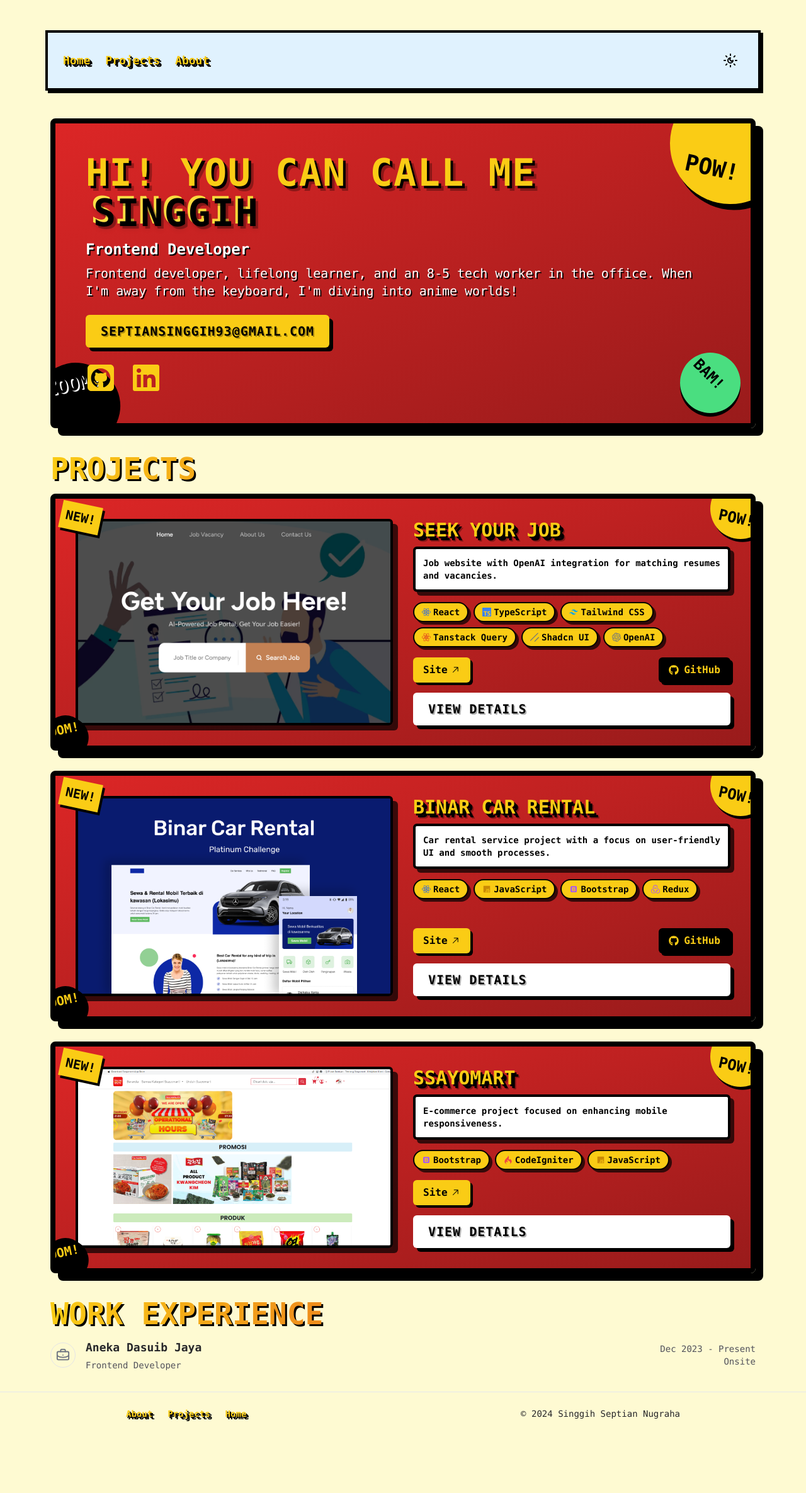
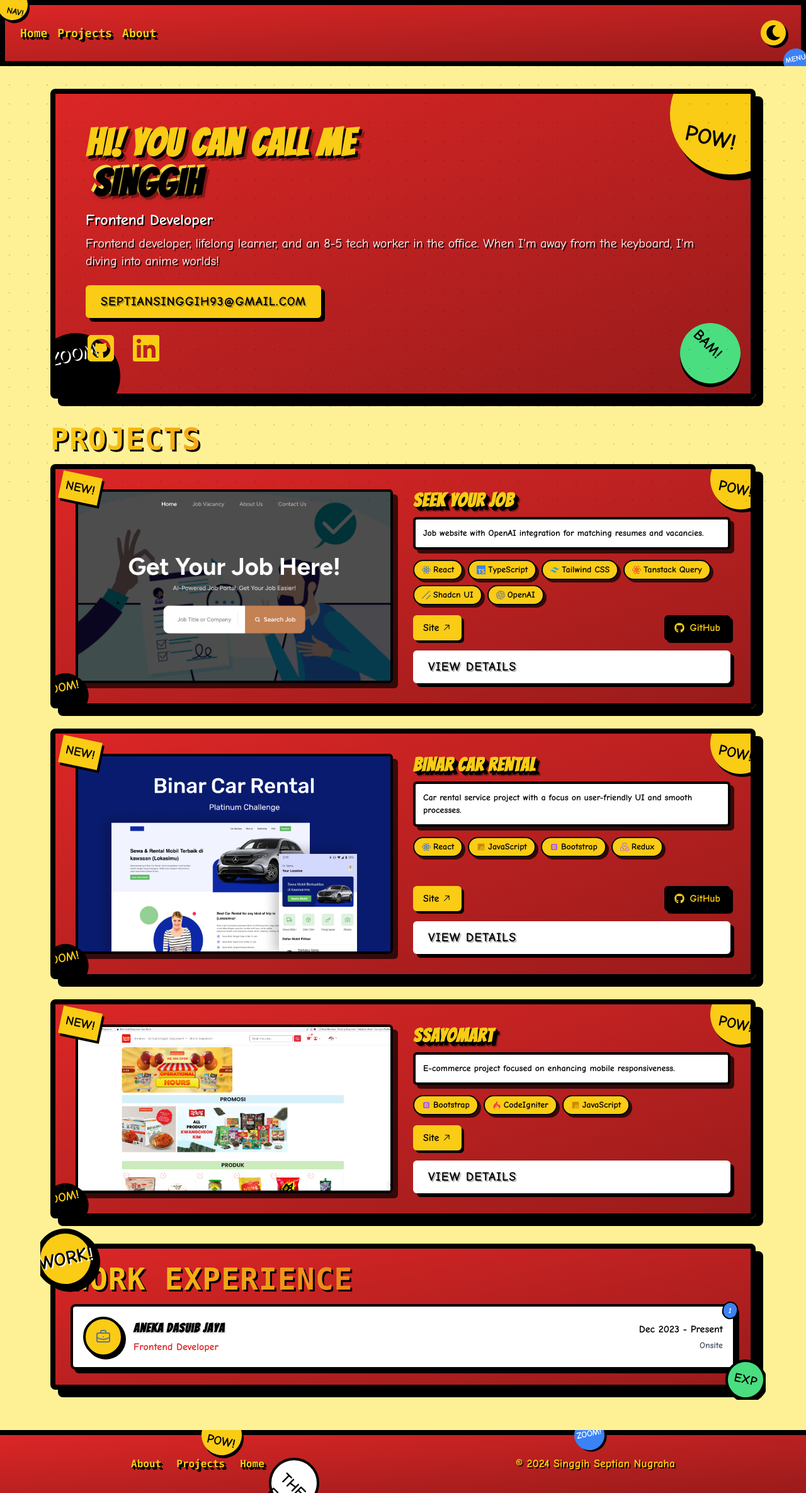
Before and after one commit to singgihseptiann/simple-portpolio, a React (Vite) app: page / in a window 1280 px wide. Shown: the whole page at 63% size. Before the commit the page ends 2279 px from the top, so only its background shows below. Built offline with nearby package versions, Linux system fonts and the light colour scheme.

Commit message:
add dots

```diff
--- a/index.html
+++ b/index.html
@@ -4,9 +4,68 @@
     <meta charset="UTF-8" />
     <link rel="icon" type="image/svg+xml" href="/vite.svg" />
     <meta name="viewport" content="width=device-width, initial-scale=1.0" />
-    <title>Singgih Portfolio</title>
+    <title>Singgih's Comic Book Portfolio</title>
+    <meta
+      name="description"
+      content="Welcome to Singgih's comic-inspired web development portfolio. Explore my projects and skills in a unique, vibrant style!"
+    />
+    <meta property="og:title" content="Singgih's Comic Book Portfolio" />
+    <meta
+      property="og:description"
+      content="Dive into a world of web development through a comic book lens. Check out Singgih's projects and skills!"
+    />
+    <meta property="og:image" content="/og-image.jpg" />
+    <meta property="og:type" content="website" />
+    <link
+      href="https://fonts.googleapis.com/css2?family=Bangers&family=Comic+Neue:wght@400;700&display=swap"
+      rel="stylesheet"
+    />
+    <style>
+      body {
+        font-family: "Comic Neue", cursive;
+        position: relative;
+        min-height: 100vh;
+        background-color: #fff9c4; /* Light yellow background */
+      }
+      body::before {
+        content: "";
+        position: fixed;
+        top: 0;
+        left: 0;
+        right: 0;
+        bottom: 0;
+        background-image: radial-gradient(#000 1.5px, transparent 1.5px);
+        background-size: 30px 30px; /* Increased spacing between dots */
+        background-position: 0 0;
+        pointer-events: none;
+        z-index: 1;
+        opacity: 0.15; /* Slightly reduced opacity for better visibility */
+      }
+      .dark body {
+        background-color: #1a202c; /* Dark background for dark mode */
+      }
+      .dark body::before {
+        background-image: radial-gradient(
+          rgba(255, 255, 255, 0.3) 1.5px,
+          transparent 1.5px
+        );
+        opacity: 0.08; /* Adjusted opacity for dark mode */
+      }
+      #root {
+        position: relative;
+      }
+      h1,
+      h2,
+      h3,
+      h4,
+      h5,
+      h6 {
+        font-family: "Bangers", cursive;
+        letter-spacing: 1px;
+      }
+    </style>
   </head>
-  <body class="bg-yellow-100/75 font-mono dark:bg-gray-900">
+  <body class="bg-yellow-200/90 dark:bg-gray-900">
     <div id="root"></div>
     <script type="module" src="/src/main.tsx"></script>
   </body>
--- a/src/components/footer.tsx
+++ b/src/components/footer.tsx
@@ -3,20 +3,43 @@ import NavLink from "./menu";
 export default function Footer() {
   const getYear = () => new Date().getFullYear();
   const name = "Singgih Septian Nugraha";
+
   return (
-    <section className="border-t border-gray-200 dark:border-gray-700">
-      <div className="container mx-auto max-w-4xl px-2">
-        <div className="flex flex-col items-center justify-between gap-5 py-6 md:flex-row md:gap-0">
-          <div className="flex flex-wrap justify-center gap-x-6 gap-y-1 text-sm font-medium text-zinc-800 dark:text-zinc-200">
-            <NavLink to="/about">About </NavLink>
-            <NavLink to="/projects">Projects</NavLink>
-            <NavLink to="/">Home</NavLink>
-          </div>
-          <div className="font-mono text-sm font-medium text-zinc-800 dark:text-zinc-200">
-            © {getYear()} {name}
+    <footer className="relative mt-12 overflow-hidden">
+      <div className="border-t-8 border-black bg-gradient-to-br from-red-600 to-red-800 py-8">
+        <div className="container mx-auto max-w-4xl px-4">
+          <div className="flex flex-col items-center justify-between gap-6 md:flex-row md:gap-0">
+            <nav className="flex flex-wrap justify-center gap-x-6 gap-y-3">
+              <NavLink to="/about">About</NavLink>
+              <NavLink to="/projects">Projects</NavLink>
+              <NavLink to="/">Home</NavLink>
+            </nav>
+            <div
+              className="font-comic text-lg font-bold text-yellow-400"
+              style={{ textShadow: "2px 2px 0px black" }}
+            >
+              © {getYear()} {name}
+            </div>
           </div>
         </div>
       </div>
-    </section>
+
+      {/* Comic-style decorations */}
+      <div className="absolute -top-6 left-1/4 h-16 w-16 rotate-12 transform rounded-full bg-yellow-400 shadow-[4px_4px_0px_black]">
+        <span className="absolute bottom-2 right-2 text-xl font-bold text-black">
+          POW!
+        </span>
+      </div>
+      <div className="absolute -top-4 right-1/4 h-12 w-12 -rotate-12 transform rounded-full bg-blue-500 shadow-[3px_3px_0px_black]">
+        <span className="absolute left-1 top-3 text-sm font-bold text-white">
+          ZOOM!
+        </span>
+      </div>
+      <div className="absolute -bottom-6 left-1/3 h-20 w-20 rotate-45 transform rounded-full border-4 border-black bg-white">
+        <span className="absolute left-4 top-6 text-2xl font-extrabold text-black">
+          THE END
+        </span>
+      </div>
+    </footer>
   );
 }
--- a/src/components/navbar.tsx
+++ b/src/components/navbar.tsx
@@ -4,20 +4,31 @@ import Theme from "./theme";
 export default function Navbar() {
   return (
     <nav
-      className="container sticky top-10 z-50 mx-auto mt-10 max-w-6xl overflow-hidden p-2"
+      className="sticky top-0 z-50 mx-auto overflow-hidden"
       aria-label="Main Navigation"
     >
-      <div className="dark:bg-gray-95 overflow-hidden border-4 border-black bg-sky-100 bg-gradient-to-br from-sky-100 to-sky-100 p-4 shadow-[4px_4px_0px_black] transition-all duration-300 ease-out hover:border-yellow-400 hover:shadow-[10px_10px_0px_black]">
-        {" "}
-        <div className="flex items-center justify-between gap-4 rounded-lg p-2 text-lg">
-          <div className="flex items-center space-x-4 md:space-x-6">
+      <div className="relative border-8 border-black bg-gradient-to-br from-red-600 to-red-800 p-4 shadow-[12px_12px_0px_black] transition-all duration-300 hover:shadow-[20px_20px_0px_black]">
+        <div className="flex items-center justify-between gap-4 p-2 text-lg">
+          <div className="flex flex-wrap items-center gap-4">
             <NavLink to="/">Home</NavLink>
             <NavLink to="/projects">Projects</NavLink>
             <NavLink to="/about">About</NavLink>
           </div>
-          <div>
+          <div className="ml-auto">
             <Theme />
           </div>
+        </div>
+
+        {/* Comic-style decorations */}
+        <div className="absolute -left-3 -top-6 h-12 w-12 rotate-12 transform rounded-full bg-yellow-400 p-2 shadow-[4px_4px_0px_black]">
+          <span className="absolute bottom-1 right-1 text-sm font-bold text-black">
+            NAV!
+          </span>
+        </div>
+        <div className="absolute -bottom-5 -right-3 h-10 w-10 -rotate-12 transform rounded-full bg-blue-500 shadow-[3px_3px_0px_black]">
+          <span className="absolute left-1 top-2 text-xs font-bold text-white">
+            MENU
+          </span>
         </div>
       </div>
     </nav>
--- a/src/components/theme.tsx
+++ b/src/components/theme.tsx
@@ -1,5 +1,5 @@
-import { Sun, SunMoon } from "lucide-react";
 import { useTheme } from "../context/theme.context";
+import { FaMoon, FaSun } from "react-icons/fa";
 
 export default function Theme() {
   const { isDark, toggleTheme } = useTheme();
@@ -7,9 +7,10 @@ export default function Theme() {
   return (
     <button
       onClick={toggleTheme}
-      className="rounded-full p-2 hover:bg-gray-100 dark:hover:bg-gray-700"
+      className="rounded-full bg-yellow-400 p-2 text-2xl text-black shadow-[4px_4px_0px_black] transition-all duration-200 hover:scale-105 hover:bg-yellow-500 hover:shadow-[6px_6px_0px_black]"
+      aria-label={isDark ? "Switch to light mode" : "Switch to dark mode"}
     >
-      {isDark ? <Sun className="text-yellow-400" /> : <SunMoon />}
+      {isDark ? <FaSun /> : <FaMoon />}
     </button>
   );
 }
--- a/src/features/work/components/works.experience.tsx
+++ b/src/features/work/components/works.experience.tsx
@@ -1,5 +1,6 @@
+import type React from "react";
+import type { ReactNode } from "react";
 import TitleSection from "@/components/title.section";
-import React, { ReactNode } from "react";
 
 interface Experience {
   company: string;
@@ -15,32 +16,61 @@ interface WorkExperienceProps {
 
 const WorkExperience: React.FC<WorkExperienceProps> = ({ experiences }) => {
   return (
-    <section className="mt-10">
+    <section className="relative mt-10">
+      <div className="rounded-lg border-8 border-black bg-gradient-to-br from-red-600 to-red-800 p-4 shadow-[12px_12px_0px_black] sm:p-6">
         <TitleSection title="Work Experience" />
-      <div className="">
+        <div className="space-y-6">
           {experiences.map((experience, index) => (
-          <div key={index} className="mb-4 flex items-center">
-            <div className="flex h-10 w-10 items-center justify-center rounded-full border border-zinc-200 p-2 dark:border-zinc-700">
+            <div
+              key={index}
+              className="relative rounded-lg border-4 border-black bg-white p-4 shadow-[6px_6px_0px_black] transition-all duration-300 hover:shadow-[10px_10px_0px_black]"
+            >
+              <div className="flex flex-col sm:flex-row sm:items-center">
+                <div className="mb-4 flex items-center sm:mb-0">
+                  <div className="flex h-12 w-12 items-center justify-center rounded-full border-4 border-black bg-yellow-400 p-2 shadow-[4px_4px_0px_black] sm:h-16 sm:w-16">
                     {experience.icon}
                   </div>
                   <div className="ml-4 flex-grow">
-              <h3 className="text-sm font-semibold text-zinc-800 dark:text-zinc-100 md:text-lg">
+                    <h3
+                      className="text-base font-extrabold text-black sm:text-lg md:text-xl"
+                      style={{ textShadow: "2px 2px 0px rgba(0,0,0,0.1)" }}
+                    >
                       {experience.company}
                     </h3>
-              <p className="mt-1 font-mono text-sm text-zinc-600 dark:text-zinc-400">
+                    <p className="mt-1 text-sm font-bold text-red-600 sm:text-base">
                       {experience.title}
                     </p>
                   </div>
-            <div className="flex flex-col items-end">
-              <p className="text-sm text-zinc-600 dark:text-zinc-400">
+                </div>
+                <div className="flex justify-between sm:ml-auto sm:flex-col sm:items-end">
+                  <p className="text-sm font-bold text-black sm:text-base">
                     {experience.date}
                   </p>
-              <p className="text-sm text-zinc-600 dark:text-zinc-400">
+                  <p className="mt-1 text-xs font-semibold text-gray-600 sm:text-sm">
                     {experience.location || "Onsite"}
                   </p>
                 </div>
               </div>
+              <div className="absolute -right-2 -top-2 rotate-12 transform rounded-full border-2 border-black bg-blue-500 px-2 py-1 text-xs font-bold text-white">
+                {index + 1}
+              </div>
+            </div>
           ))}
+        </div>
+      </div>
+      {/* Comic-style decorations */}
+      <div className="absolute -left-6 -top-6 flex h-16 w-16 -rotate-12 transform items-center justify-center rounded-full border-8 border-black bg-yellow-400 shadow-[6px_6px_0px_black] sm:h-24 sm:w-24">
+        <span
+          className="text-xl font-extrabold text-black sm:text-3xl"
+          style={{ textShadow: "2px 2px 0px white" }}
+        >
+          WORK!
+        </span>
+      </div>
+      <div className="absolute -bottom-4 -right-4 flex h-12 w-12 rotate-12 transform items-center justify-center rounded-full border-4 border-black bg-green-400 shadow-[4px_4px_0px_black] sm:h-16 sm:w-16">
+        <span className="text-base font-extrabold text-black sm:text-xl">
+          EXP
+        </span>
       </div>
     </section>
   );
```
Lines whose indentation alone changed are shown as unchanged.
